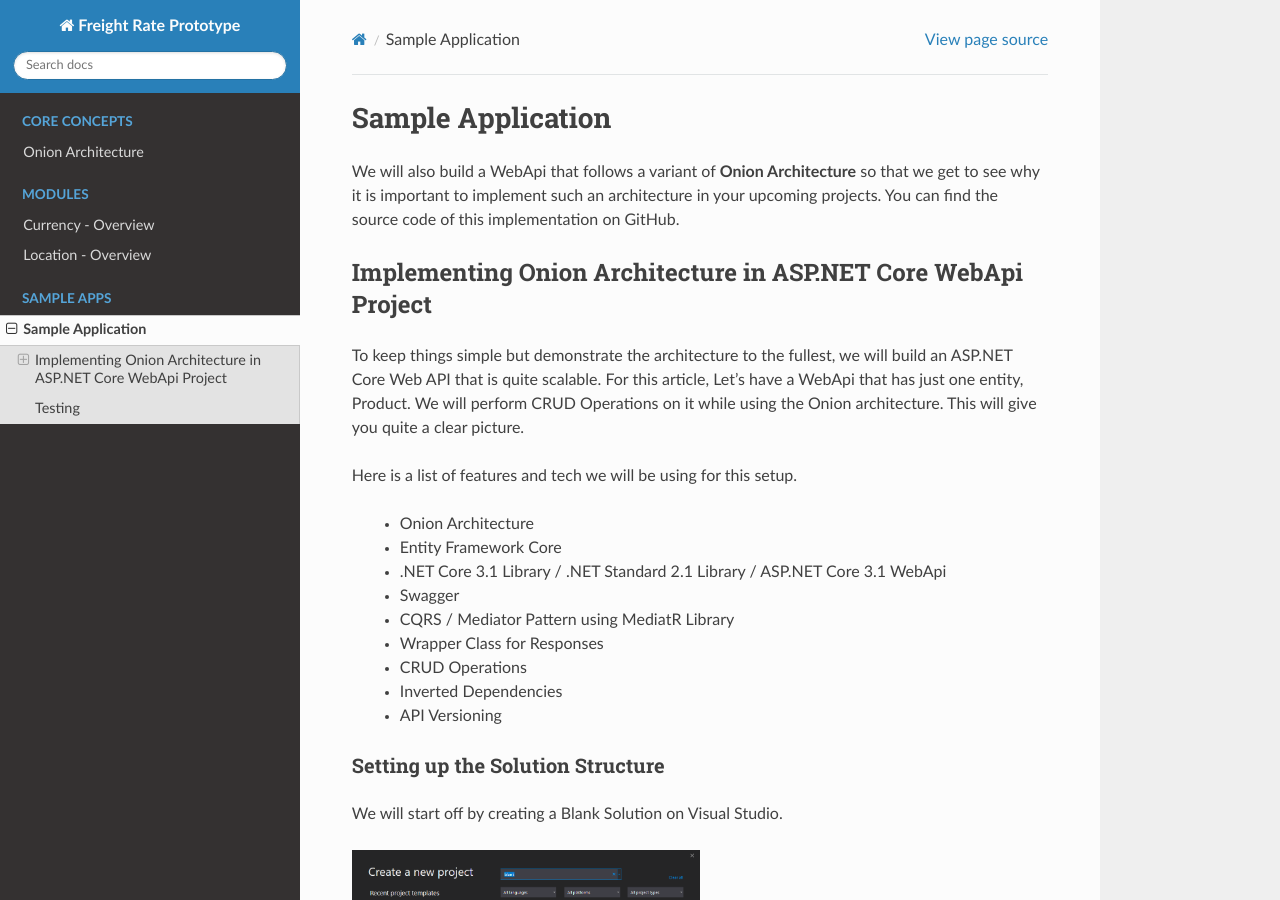
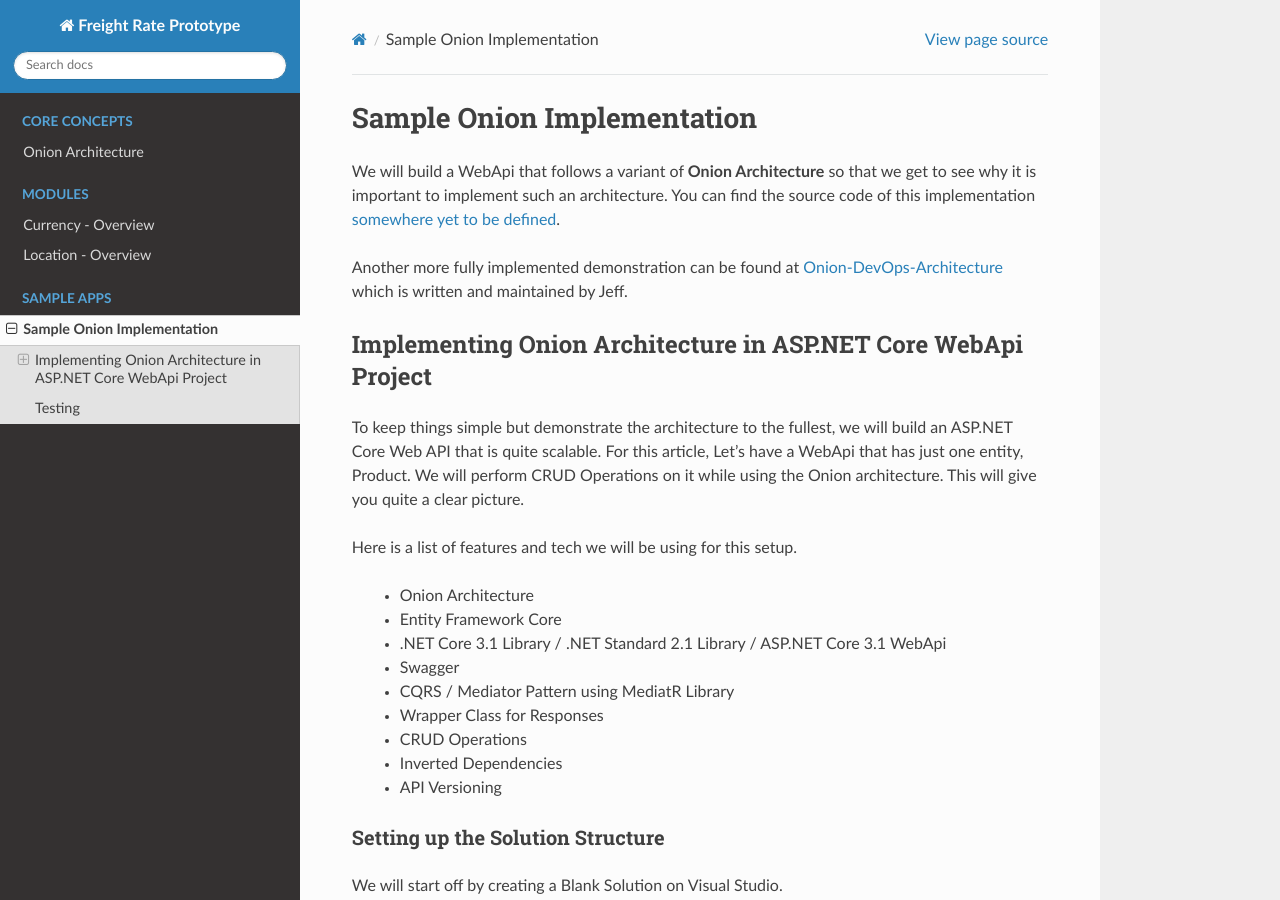
Before and after one commit to davidwrj/FRPrototype, a Sphinx documentation site: the page built from docs/source/core-concepts/onion-application.rst, in a window 1280 px wide and 900 px high. Built offline with Sphinx 7.4.7 and the Read the Docs theme 2.0.0, drawn with Linux system fonts in a browser that asks for light colours.

Commit message:
Update onion-application.rst

```diff
--- a/docs/source/core-concepts/onion-application.rst
+++ b/docs/source/core-concepts/onion-application.rst
@@ -1,8 +1,14 @@
-Sample Application
-==================
+Sample Onion Implementation
+===========================
 
-We will also build a WebApi that follows a variant of **Onion Architecture** so that we get to see why it is important to implement
-such an architecture in your upcoming projects.   You can find the source code of this implementation on GitHub.
+We will build a WebApi that follows a variant of **Onion Architecture** so that we get to see why it is important to implement
+such an architecture.   You can find the source code of this implementation `somewhere yet to be defined`_.
+
+.. _`somewhere yet to be defined`: https://github.com/Allann/FreightRate
+
+Another more fully implemented demonstration can be found at `Onion-DevOps-Architecture`_ which is written and maintained by Jeff.
+
+.. _`Onion-DevOps-Architecture`: https://dev.azure.com/clearmeasurelabs/Onion-DevOps-Architecture
 
 Implementing Onion Architecture in ASP.NET Core WebApi Project
 --------------------------------------------------------------
```
